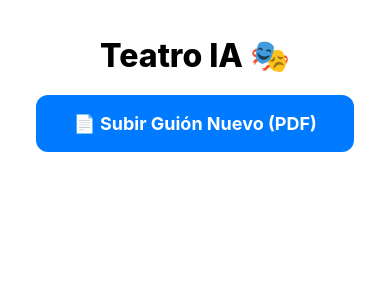
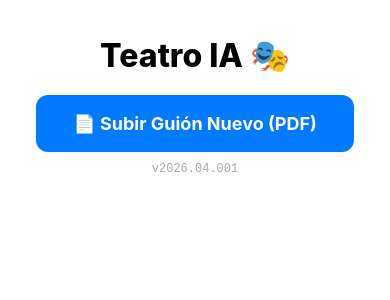
Before and after one commit to kaiserrpp/ai-theater, a React Native app: screen / in a window 390 px wide. Shown: the top 300 px of the page. Built offline with nearby package versions, Linux system fonts and the light colour scheme.

Commit message:
v2026.04.001: Control de Versiones integrado

```diff
--- a/app.json
+++ b/app.json
@@ -2,7 +2,7 @@
   "expo": {
     "name": "TeatroIA",
     "slug": "teatro-ia",
-    "version": "1.0.0",
+    "version": "2026.04.001",
     "orientation": "portrait",
     "icon": "./assets/icon.png",
     "userInterfaceStyle": "light",
@@ -11,8 +11,12 @@
       "resizeMode": "contain",
       "backgroundColor": "#ffffff"
     },
-    "assetBundlePatterns": ["**/*"],
-    "ios": { "supportsTablet": true },
+    "assetBundlePatterns": [
+      "**/*"
+    ],
+    "ios": {
+      "supportsTablet": true
+    },
     "android": {
       "adaptiveIcon": {
         "foregroundImage": "./assets/adaptive-icon.png",
--- a/package.json
+++ b/package.json
@@ -1,7 +1,7 @@
 {
   "name": "teatroia",
   "main": "expo/AppEntry.js",
-  "version": "1.0.0",
+  "version": "2026.04.001",
   "scripts": {
     "start": "expo start",
     "reset-project": "node ./scripts/reset-project.js",
--- /dev/null
+++ b/src/components/VersionBadge.tsx
@@ -0,0 +1,26 @@
+import React from 'react';
+import { Platform, StyleSheet, Text, View } from 'react-native';
+// Leemos el archivo donde guardas la versión
+import packageInfo from '../../package.json';
+
+export const VersionBadge = () => {
+  return (
+    <View style={styles.container}>
+      <Text style={styles.text}>v{packageInfo.version}</Text>
+    </View>
+  );
+};
+
+const styles = StyleSheet.create({
+  container: {
+    paddingTop: 10,
+    paddingBottom: 30,
+    alignItems: 'center',
+    width: '100%',
+  },
+  text: {
+    fontSize: 12,
+    color: '#aaa',
+    fontFamily: Platform.OS === 'ios' ? 'Courier' : 'monospace',
+  }
+});
--- a/src/screens/HomeScreen.tsx
+++ b/src/screens/HomeScreen.tsx
@@ -13,6 +13,7 @@ import {
 } from 'react-native';
 import { RehearsalView } from '../components/RehearsalView';
 import { ScreenWrapper } from '../components/ScreenWrapper';
+import { VersionBadge } from '../components/VersionBadge'; // <-- Importamos nuestro nuevo componente
 import { useGemini } from '../hooks/useGemini';
 import { SavedScript, useLibrary } from '../hooks/useLibrary';
 
@@ -76,6 +77,10 @@ export const HomeScreen = () => {
     } catch (err) { console.error(err); }
   };
 
+  const resetAll = () => {
+    setScriptData(null); setFileName(null); setMyRoles([]); setIsRehearsing(false); setIsFromLibrary(false);
+  };
+
   if (isRehearsing && scriptData) {
     return (
       <ScreenWrapper>
@@ -131,16 +136,20 @@ export const HomeScreen = () => {
             <TouchableOpacity style={styles.btnMain} onPress={() => setIsRehearsing(true)} disabled={myRoles.length === 0}>
               <Text style={styles.btnText}>🎬 Comenzar Ensayo</Text>
             </TouchableOpacity>
-            <TouchableOpacity onPress={resetAll} style={{marginTop:20}}><Text style={{color:'red'}}>Volver</Text></TouchableOpacity>
+            <TouchableOpacity onPress={resetAll} style={{marginTop:20, alignItems: 'center'}}><Text style={{color:'red'}}>Volver</Text></TouchableOpacity>
           </View>
         )}
+
+        {/* Nuestro nuevo chivato de versión */}
+        <VersionBadge />
+
       </ScrollView>
     </ScreenWrapper>
   );
 };
 
 const styles = StyleSheet.create({
-  container: { padding: 20, alignItems: 'center' },
+  container: { padding: 20, alignItems: 'center', flexGrow: 1 },
   title: { fontSize: 32, fontWeight: '800', marginBottom: 20 },
   section: { width: '100%' },
   btnMain: { backgroundColor: '#007AFF', padding: 18, borderRadius: 12, alignItems: 'center' },
```
Also changed, not shown: increment-version.js (added, +45 -0 lines), 1 other file (tests, documents, lock files or other folders).
